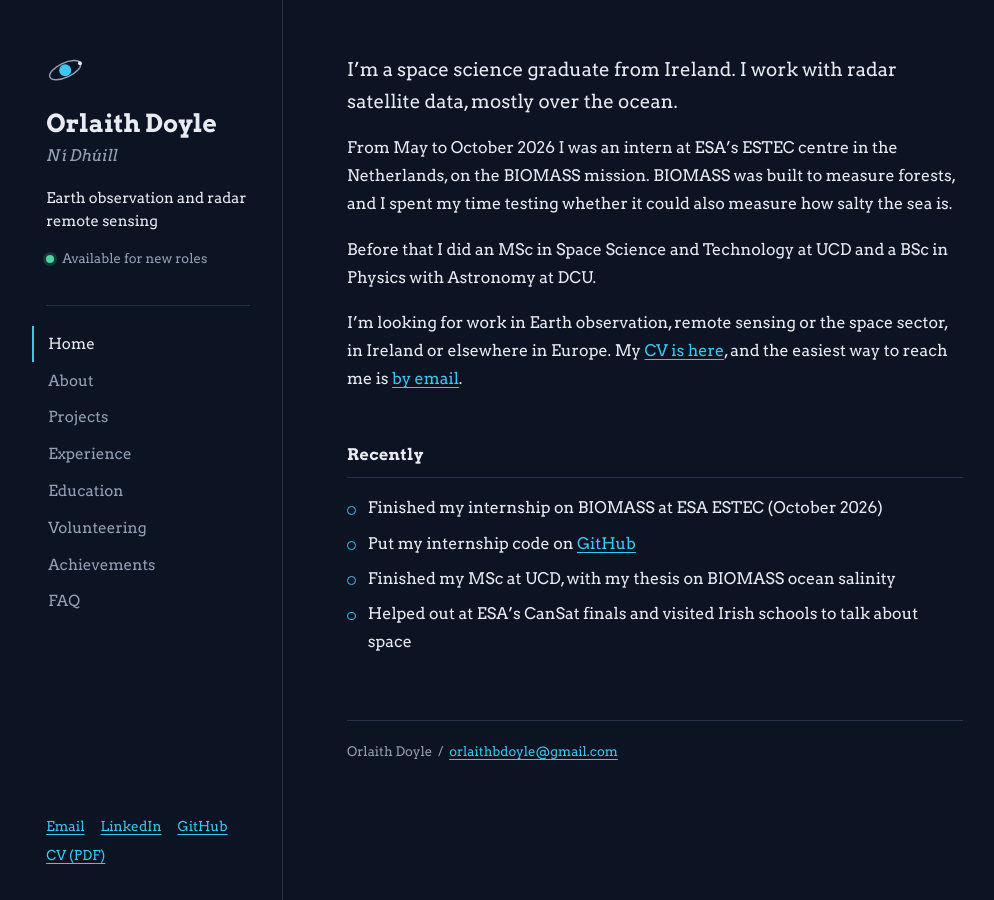
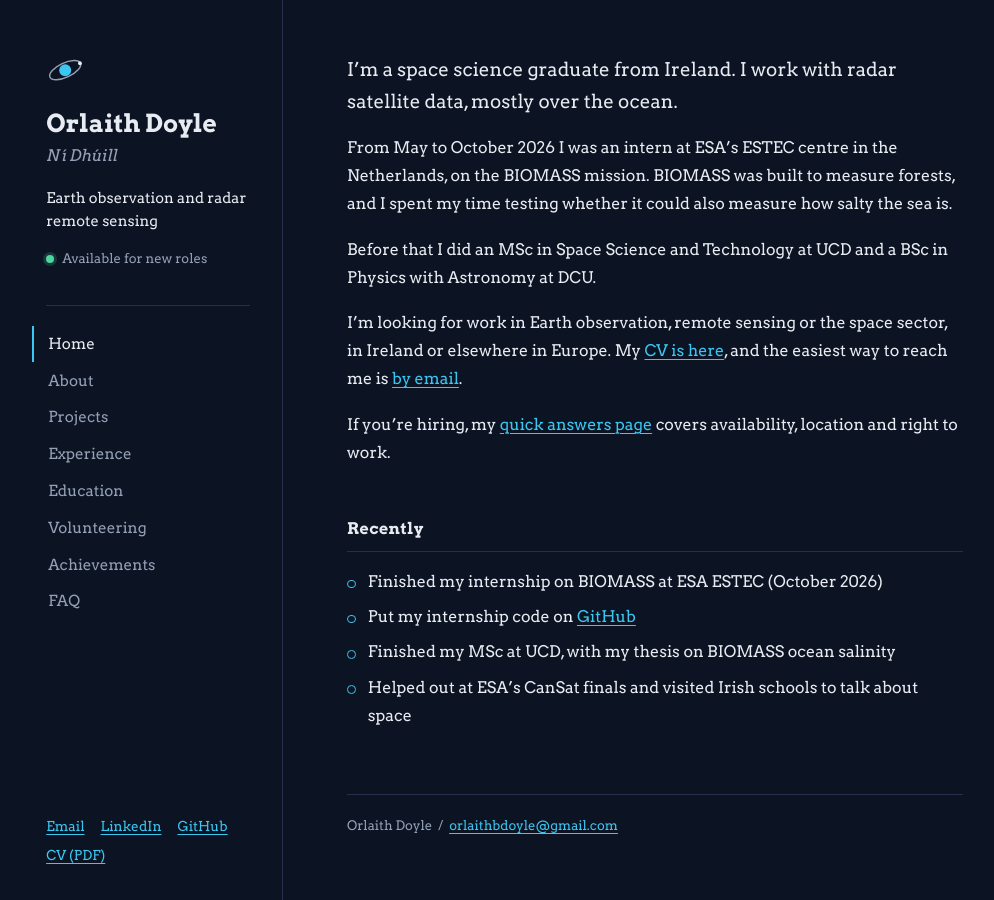
Before and after one commit to orlaithdoyle/orlaithdoyle.github.io, a Jekyll site: the page built from index.md, in a window 1280 px wide. Shown: the whole page, without its empty margins (101-1095 px from the left). Built offline with Jekyll 4.4.1, drawn with Linux system fonts in a browser that asks for light colours.

Commit message:
Point recruiters to the FAQ from the home page

```diff
--- a/index.md
+++ b/index.md
@@ -11,6 +11,8 @@ Before that I did an MSc in Space Science and Technology at UCD and a BSc in Phy
 
 I'm looking for work in Earth observation, remote sensing or the space sector, in Ireland or elsewhere in Europe. My [CV is here](cv.pdf), and the easiest way to reach me is [by email](mailto:orlaithbdoyle@gmail.com).
 
+If you're hiring, my [quick answers page](faq.html) covers availability, location and right to work.
+
 <!-- To add a photo here, upload it to the photos folder and delete the arrows around this line:
 ![Me at ESTEC](photos/estec.jpg)
 *At ESTEC, Noordwijk, 2026.*
```
